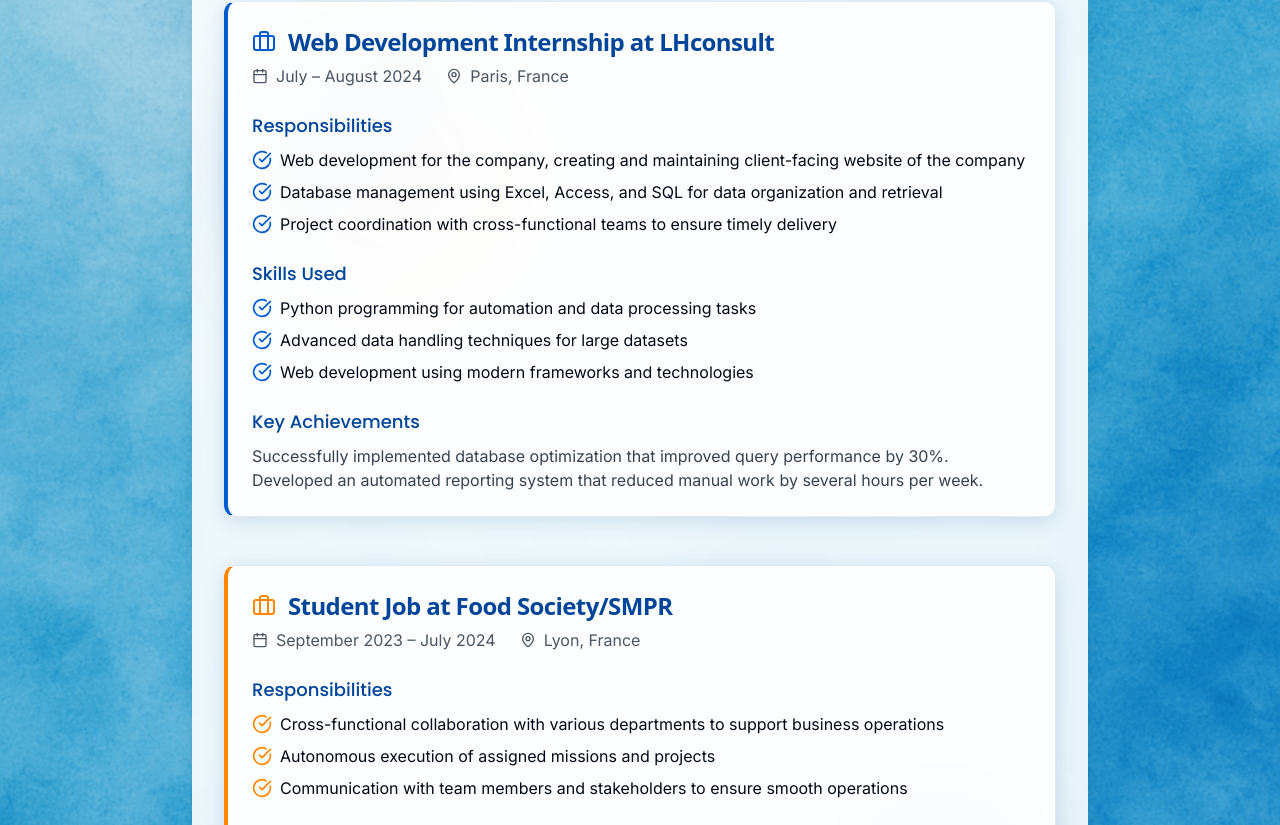
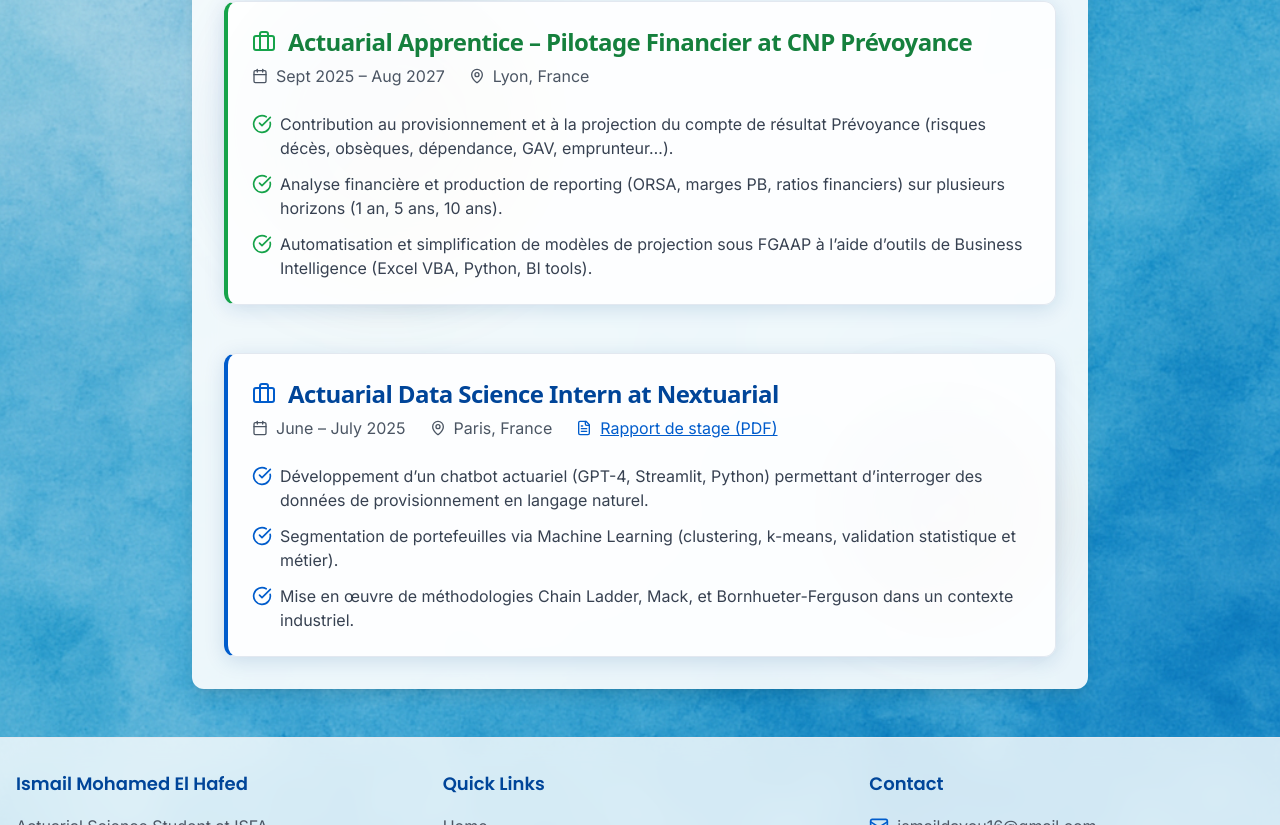
Before and after one commit to Ismail20012/my-portfolio, a Next.js app: page /experience in a window 1280 px wide. Shown: the part 215-1040 px from the top of the page. Built offline with nearby package versions, Linux system fonts and the light colour scheme.

Commit message:
Update experience section with new internship details

```diff
--- a/app/experience/page.tsx
+++ b/app/experience/page.tsx
@@ -1,5 +1,5 @@
 import { Card, CardContent, CardHeader, CardTitle } from "@/components/ui/card"
-import { Briefcase, Calendar, MapPin, CheckCircle } from "lucide-react"
+import { Briefcase, Calendar, MapPin, CheckCircle, FileText } from "lucide-react"
 
 export default function ExperiencePage() {
   return (
@@ -12,86 +12,17 @@ export default function ExperiencePage() {
         <div className="abstract-shape abstract-shape-2"></div>
 
         <div className="space-y-12">
-          {/* Internship */}
-          <Card className="border-l-4 border-l-blue-600 custom-card animate-slide-in-left">
+          {/* Alternance CNP Prévoyance */}
+          <Card className="border-l-4 border-l-green-600 custom-card animate-slide-in-left">
             <CardHeader>
-              <CardTitle className="text-2xl flex items-center text-blue-700">
-                <Briefcase className="h-6 w-6 mr-3 text-blue-600" />
-                Web Development Internship at LHconsult
+              <CardTitle className="text-2xl flex items-center text-green-700">
+                <Briefcase className="h-6 w-6 mr-3 text-green-600" />
+                Actuarial Apprentice – Pilotage Financier at CNP Prévoyance
               </CardTitle>
               <div className="flex flex-col sm:flex-row sm:items-center text-gray-600 mt-2 gap-y-1 sm:gap-x-6">
                 <div className="flex items-center">
                   <Calendar className="h-4 w-4 mr-2" />
-                  <span>July – August 2024</span>
-                </div>
-                <div className="flex items-center">
-                  <MapPin className="h-4 w-4 mr-2" />
-                  <span>Paris, France</span>
-                </div>
-              </div>
-            </CardHeader>
-            <CardContent>
-              <div className="space-y-6">
-                <div>
-                  <h3 className="text-lg font-medium mb-2 text-blue-700">Responsibilities</h3>
-                  <ul className="space-y-2">
-                    <li className="flex">
-                      <CheckCircle className="h-5 w-5 mr-2 text-blue-600 flex-shrink-0 mt-0.5" />
-                      <span>
-                        Web development for the company, creating and maintaining client-facing website of the company
-                      </span>
-                    </li>
-                    <li className="flex">
-                      <CheckCircle className="h-5 w-5 mr-2 text-blue-600 flex-shrink-0 mt-0.5" />
-                      <span>Database management using Excel, Access, and SQL for data organization and retrieval</span>
-                    </li>
-                    <li className="flex">
-                      <CheckCircle className="h-5 w-5 mr-2 text-blue-600 flex-shrink-0 mt-0.5" />
-                      <span>Project coordination with cross-functional teams to ensure timely delivery</span>
-                    </li>
-                  </ul>
-                </div>
-
-                <div>
-                  <h3 className="text-lg font-medium mb-2 text-blue-700">Skills Used</h3>
-                  <ul className="space-y-2">
-                    <li className="flex">
-                      <CheckCircle className="h-5 w-5 mr-2 text-blue-600 flex-shrink-0 mt-0.5" />
-                      <span>Python programming for automation and data processing tasks</span>
-                    </li>
-                    <li className="flex">
-                      <CheckCircle className="h-5 w-5 mr-2 text-blue-600 flex-shrink-0 mt-0.5" />
-                      <span>Advanced data handling techniques for large datasets</span>
-                    </li>
-                    <li className="flex">
-                      <CheckCircle className="h-5 w-5 mr-2 text-blue-600 flex-shrink-0 mt-0.5" />
-                      <span>Web development using modern frameworks and technologies</span>
-                    </li>
-                  </ul>
-                </div>
-
-                <div>
-                  <h3 className="text-lg font-medium mb-2 text-blue-700">Key Achievements</h3>
-                  <p className="text-gray-700">
-                    Successfully implemented database optimization that improved query performance by 30%. Developed an
-                    automated reporting system that reduced manual work by several hours per week.
-                  </p>
-                </div>
-              </div>
-            </CardContent>
-          </Card>
-
-          {/* Student Job */}
-          <Card className="border-l-4 border-l-orange-500 custom-card animate-slide-in-right">
-            <CardHeader>
-              <CardTitle className="text-2xl flex items-center text-blue-700">
-                <Briefcase className="h-6 w-6 mr-3 text-orange-500" />
-                Student Job at Food Society/SMPR
-              </CardTitle>
-              <div className="flex flex-col sm:flex-row sm:items-center text-gray-600 mt-2 gap-y-1 sm:gap-x-6">
-                <div className="flex items-center">
-                  <Calendar className="h-4 w-4 mr-2" />
-                  <span>September 2023 – July 2024</span>
+                  <span>Sept 2025 – Aug 2027</span>
                 </div>
                 <div className="flex items-center">
                   <MapPin className="h-4 w-4 mr-2" />
@@ -100,53 +31,62 @@ export default function ExperiencePage() {
               </div>
             </CardHeader>
             <CardContent>
-              <div className="space-y-6">
-                <div>
-                  <h3 className="text-lg font-medium mb-2 text-blue-700">Responsibilities</h3>
-                  <ul className="space-y-2">
+              <ul className="space-y-3 text-gray-700">
                 <li className="flex">
-                      <CheckCircle className="h-5 w-5 mr-2 text-orange-500 flex-shrink-0 mt-0.5" />
-                      <span>
-                        Cross-functional collaboration with various departments to support business operations
-                      </span>
+                  <CheckCircle className="h-5 w-5 mr-2 text-green-600 flex-shrink-0 mt-0.5" />
+                  Contribution au provisionnement et à la projection du compte de résultat Prévoyance (risques décès, obsèques, dépendance, GAV, emprunteur…).
                 </li>
                 <li className="flex">
-                      <CheckCircle className="h-5 w-5 mr-2 text-orange-500 flex-shrink-0 mt-0.5" />
-                      <span>Autonomous execution of assigned missions and projects</span>
+                  <CheckCircle className="h-5 w-5 mr-2 text-green-600 flex-shrink-0 mt-0.5" />
+                  Analyse financière et production de reporting (ORSA, marges PB, ratios financiers) sur plusieurs horizons (1 an, 5 ans, 10 ans).
                 </li>
                 <li className="flex">
-                      <CheckCircle className="h-5 w-5 mr-2 text-orange-500 flex-shrink-0 mt-0.5" />
-                      <span>Communication with team members and stakeholders to ensure smooth operations</span>
+                  <CheckCircle className="h-5 w-5 mr-2 text-green-600 flex-shrink-0 mt-0.5" />
+                  Automatisation et simplification de modèles de projection sous FGAAP à l’aide d’outils de Business Intelligence (Excel VBA, Python, BI tools).
                 </li>
               </ul>
+            </CardContent>
+          </Card>
+
+          {/* Internship Nextuarial */}
+          <Card className="border-l-4 border-l-blue-600 custom-card animate-slide-in-right">
+            <CardHeader>
+              <CardTitle className="text-2xl flex items-center text-blue-700">
+                <Briefcase className="h-6 w-6 mr-3 text-blue-600" />
+                Actuarial Data Science Intern at Nextuarial
+              </CardTitle>
+              <div className="flex flex-col sm:flex-row sm:items-center text-gray-600 mt-2 gap-y-1 sm:gap-x-6">
+                <div className="flex items-center">
+                  <Calendar className="h-4 w-4 mr-2" />
+                  <span>June – July 2025</span>
                 </div>
-
-                <div>
-                  <h3 className="text-lg font-medium mb-2 text-blue-700">Skills Developed</h3>
-                  <ul className="space-y-2">
+                <div className="flex items-center">
+                  <MapPin className="h-4 w-4 mr-2" />
+                  <span>Paris, France</span>
+                </div>
+                <div className="flex items-center">
+                  <FileText className="h-4 w-4 mr-2 text-blue-600" />
+                  <a href="/documents/MOHAMED-EL-HAFED_Ismail_RapportStage.pdf" className="text-blue-600 underline">
+                    Rapport de stage (PDF)
+                  </a>
+                </div>
+              </div>
+            </CardHeader>
+            <CardContent>
+              <ul className="space-y-3 text-gray-700">
                 <li className="flex">
-                      <CheckCircle className="h-5 w-5 mr-2 text-orange-500 flex-shrink-0 mt-0.5" />
-                      <span>Time management and prioritization in a fast-paced environment</span>
+                  <CheckCircle className="h-5 w-5 mr-2 text-blue-600 flex-shrink-0 mt-0.5" />
+                  Développement d’un chatbot actuariel (GPT-4, Streamlit, Python) permettant d’interroger des données de provisionnement en langage naturel.
                 </li>
                 <li className="flex">
-                      <CheckCircle className="h-5 w-5 mr-2 text-orange-500 flex-shrink-0 mt-0.5" />
-                      <span>Customer service and interpersonal communication</span>
+                  <CheckCircle className="h-5 w-5 mr-2 text-blue-600 flex-shrink-0 mt-0.5" />
+                  Segmentation de portefeuilles via Machine Learning (clustering, k-means, validation statistique et métier).
                 </li>
                 <li className="flex">
-                      <CheckCircle className="h-5 w-5 mr-2 text-orange-500 flex-shrink-0 mt-0.5" />
-                      <span>Problem-solving in real-time situations</span>
+                  <CheckCircle className="h-5 w-5 mr-2 text-blue-600 flex-shrink-0 mt-0.5" />
+                  Mise en œuvre de méthodologies Chain Ladder, Mack, et Bornhueter-Ferguson dans un contexte industriel.
                 </li>
               </ul>
-                </div>
-
-                <div>
-                  <h3 className="text-lg font-medium mb-2 text-blue-700">Key Achievements</h3>
-                  <p className="text-gray-700">
-                    Balanced academic studies with professional responsibilities, demonstrating strong time management
-                    skills. Received positive feedback from management for reliability and initiative.
-                  </p>
-                </div>
-              </div>
             </CardContent>
           </Card>
         </div>
```
Lines whose indentation alone changed are shown as unchanged.
